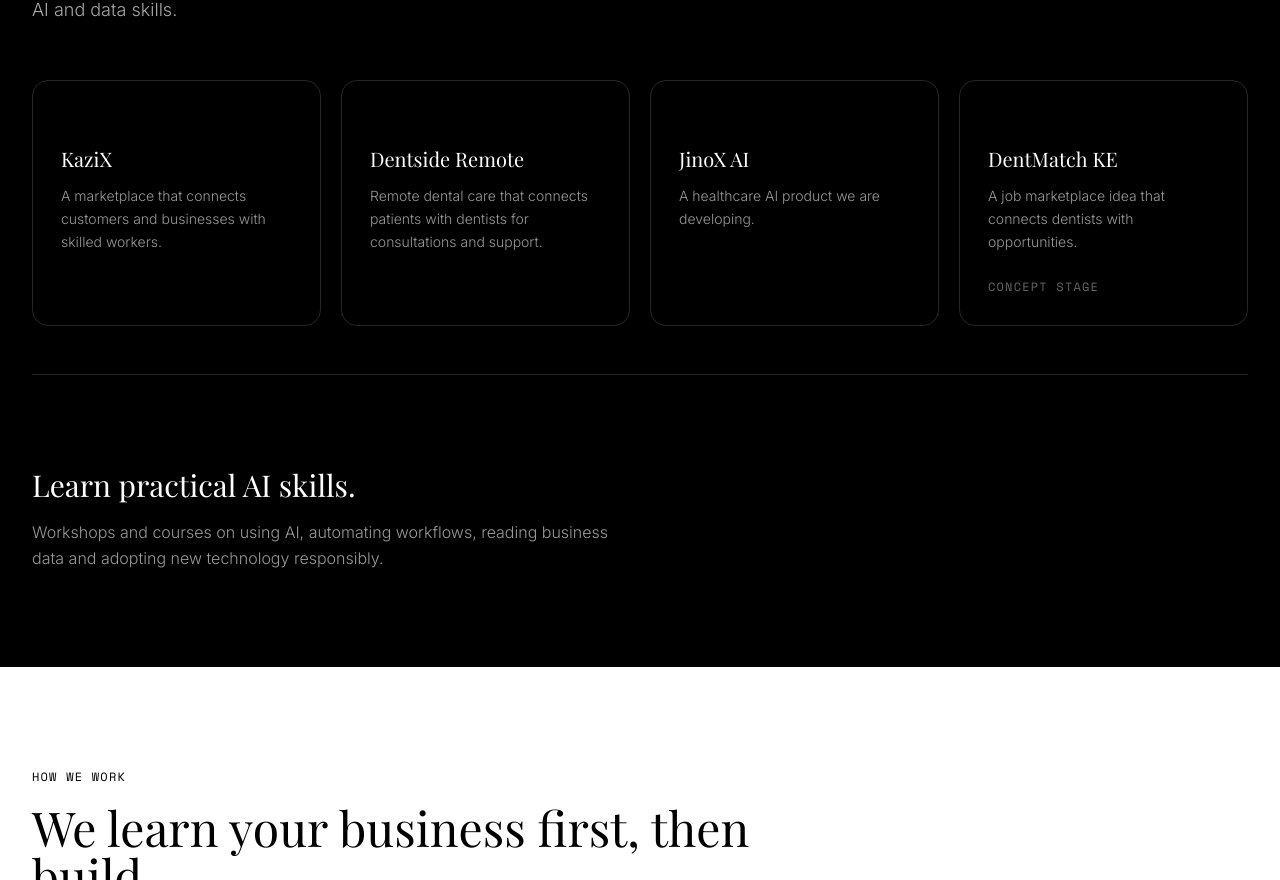
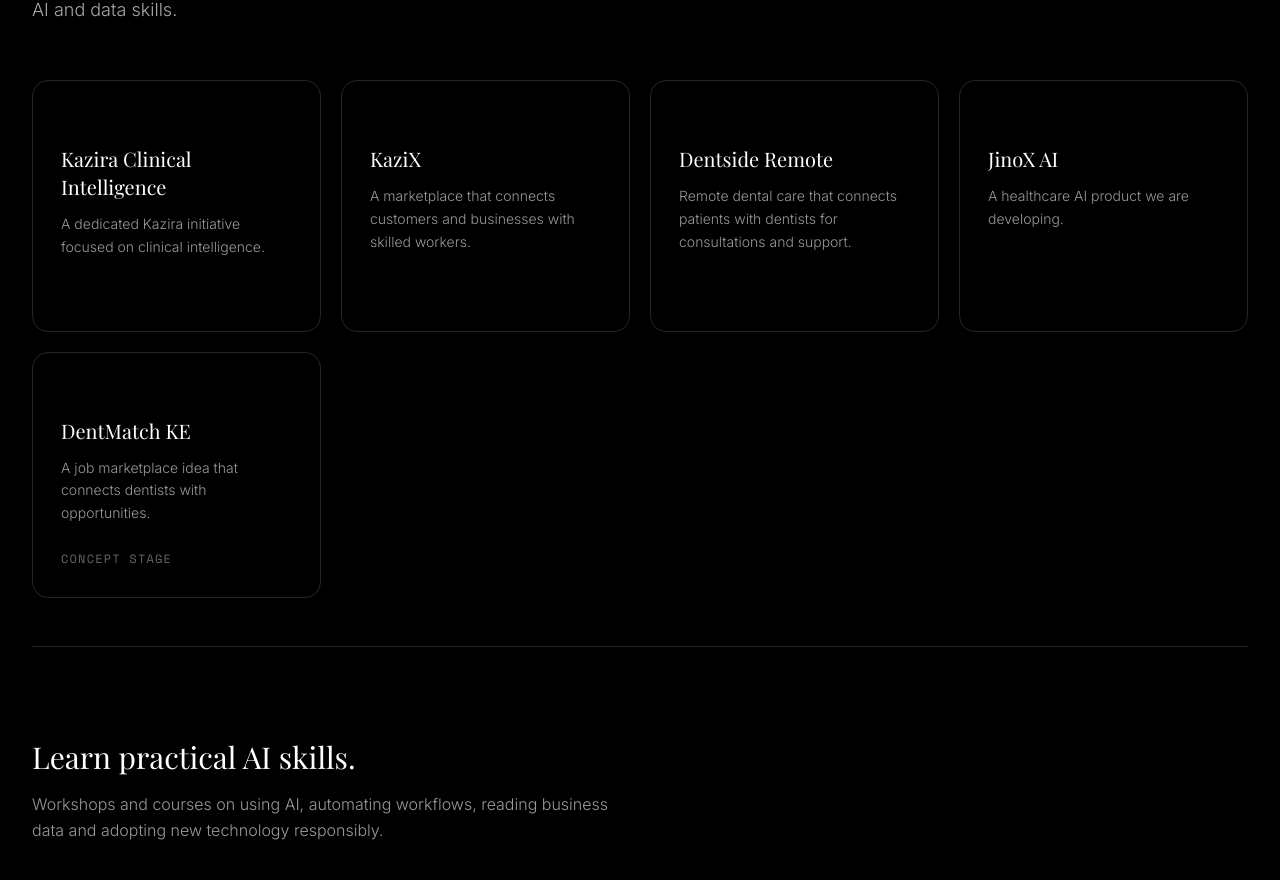
Before and after one commit to eltonarunga/Kazira.io, a React (Vite) app: page /#/ in a window 1280 px wide. Shown: the part 3274-4154 px from the top of the page. Built offline with nearby package versions, Linux system fonts and the light colour scheme; a web font is replaced by a local one.

Commit message:
Add Clinical Intelligence to ventures

```diff
--- a/pages/LandingPage.tsx
+++ b/pages/LandingPage.tsx
@@ -7,7 +7,7 @@ import {
 } from 'lucide-react';
 import Button from '../components/common/Button';
 import JotformModal from '../components/common/JotformModal';
-import { KAARB_URL, KAZIRA_LEARN_URL, JOB_SCANNER_URL } from '../constants';
+import { KAARB_URL, KAZIRA_LEARN_URL, JOB_SCANNER_URL, CLINICAL_INTELLIGENCE_URL } from '../constants';
 
 const LandingPage = () => {
   const [isConsultationModalOpen, setIsConsultationModalOpen] = useState(false);
@@ -31,6 +31,7 @@ const LandingPage = () => {
   ];
 
   const ventures = [
+    { name: 'Kazira Clinical Intelligence', category: 'Healthcare intelligence', description: 'A dedicated Kazira initiative focused on clinical intelligence.', href: CLINICAL_INTELLIGENCE_URL, status: 'Product' },
     { name: 'KaziX', category: 'Skilled labour marketplace', description: 'A marketplace that connects customers and businesses with skilled workers.', href: 'https://kazixfrontend.vercel.app/', status: 'Marketplace' },
     { name: 'Dentside Remote', category: 'Remote dental care', description: 'Remote dental care that connects patients with dentists for consultations and support.', href: 'https://dentside-remote.onrender.com/', status: 'Product' },
     { name: 'JinoX AI', category: 'Healthcare AI', description: 'A healthcare AI product we are developing.', href: 'https://jino-x.vercel.app/', status: 'Product initiative' },
```
